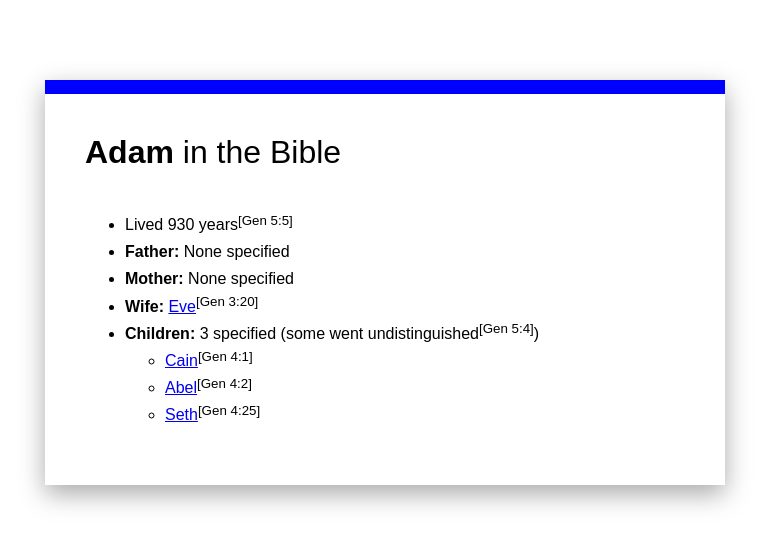
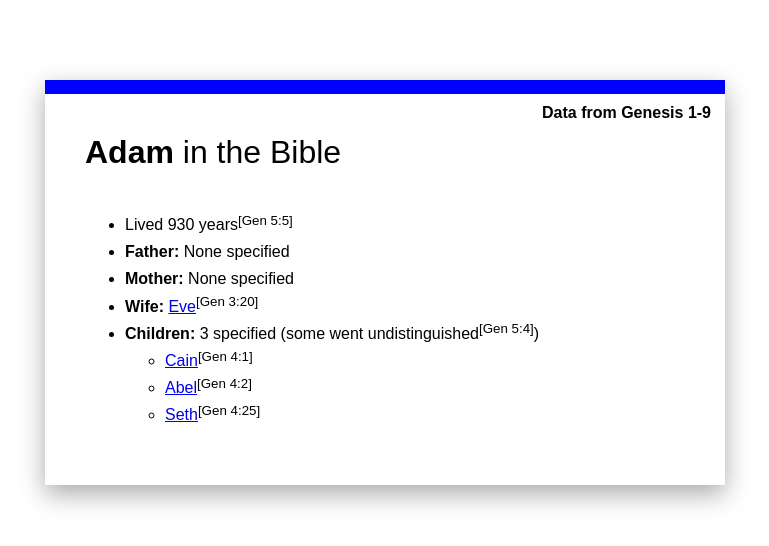
Before and after one commit to Daniel-Hug/bible-people, a website: page index.html in a window 1280 px wide. Shown: the whole page, without its empty margins (255-1024 px from the left). Drawn offline with Linux system fonts and the light colour scheme.

Commit message:
add scripture covered note

```diff
--- a/app.css
+++ b/app.css
@@ -25,6 +25,7 @@ sub {
 	background: white;
 	padding: 40px;
 	border-top: 14px solid black;
+    position: relative;
 }
 
 .card.male {
@@ -41,6 +42,12 @@ sub {
 	font-size: 2em;
 }
 
+.source-ref {
+    position: absolute;
+    top: 10px;
+    right: 14px;
+}
+
 .card li {
     line-height: 1.7;
 }
--- a/app.js
+++ b/app.js
@@ -107,7 +107,8 @@ function renderCard(personKey) {
     { el: 'h2', kids: [
       { el: 'strong', class_name: true, text: getName(personKey) },
       ' in the Bible'
-    ]},
+    ]}, ' ',
+    { el: 'strong', _className: 'source-ref', text: 'Data from ' + app.scriptureCovered },
     { el: 'ul', kids: detailItems}
   ]});
   card.classList.add(person.gender);
@@ -300,8 +301,7 @@ function initReftagger() {
   // config
   window.refTagger = {
       settings: {
-          noSearchClassNames: ['editor-content', 'navbar'],
-          tagChapters: true
+          noSearchClassNames: ['editor-content', 'navbar']
       }
   };
 
```
